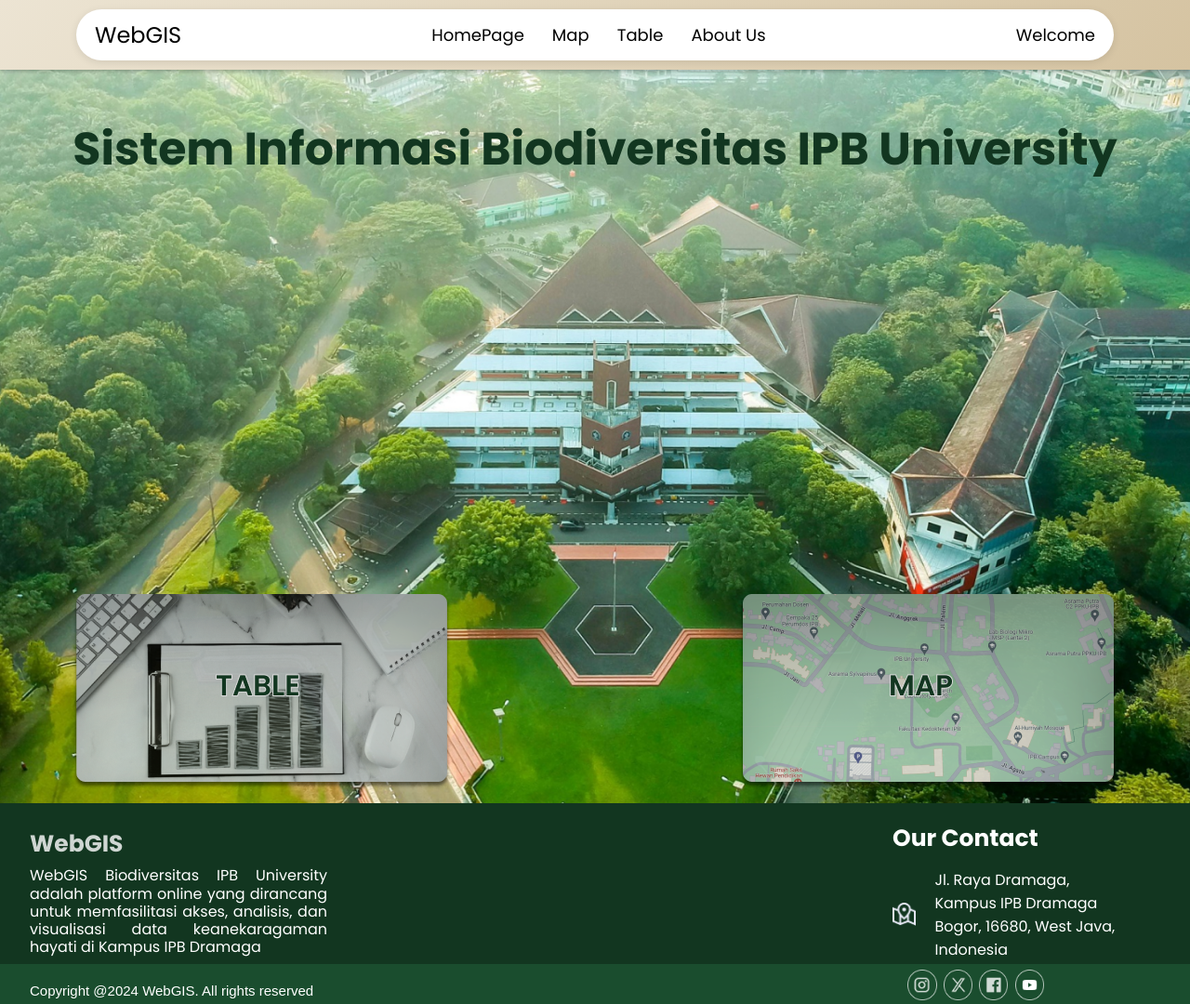
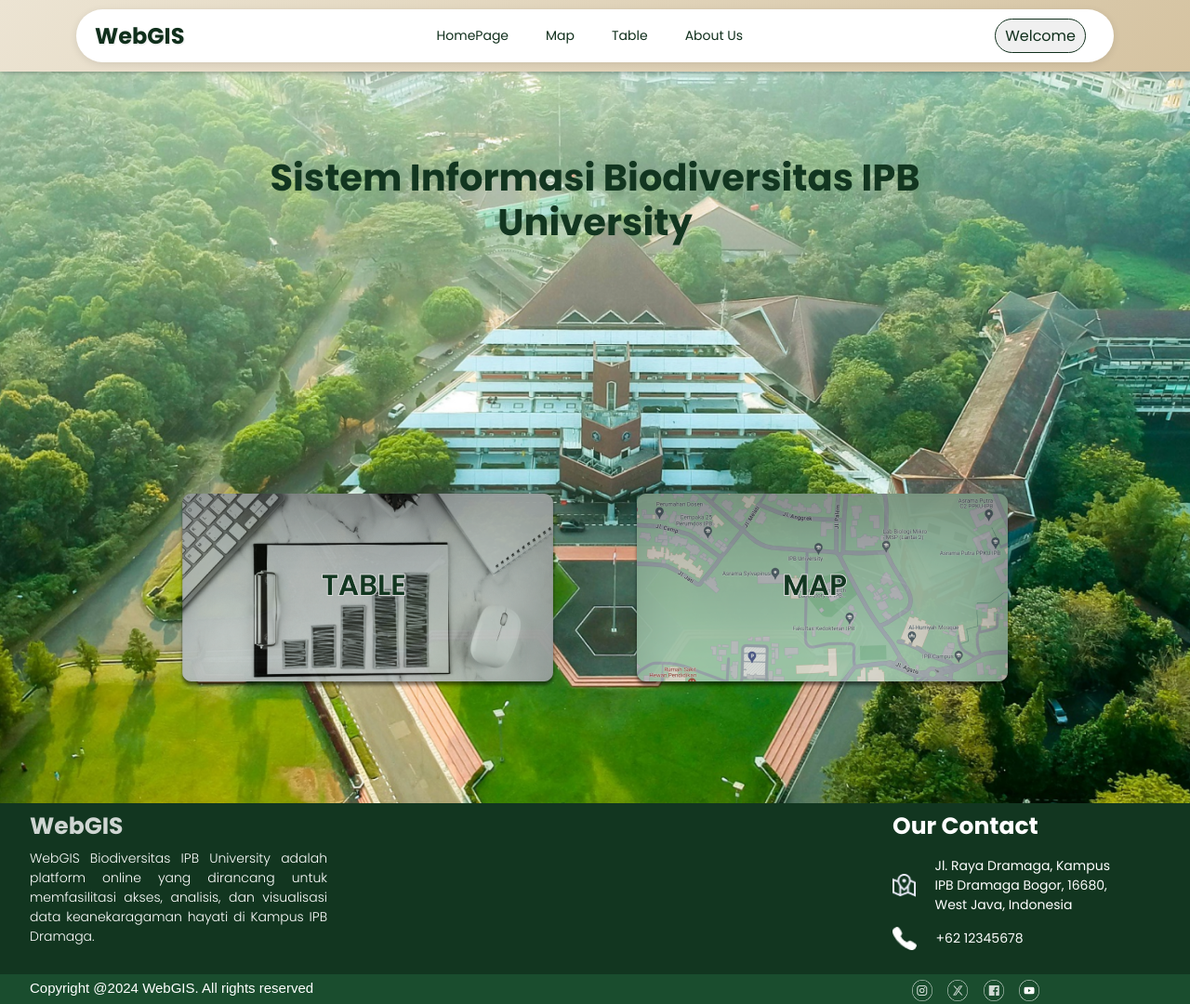
Before and after one commit to S1KomIPB/2024-K3-03-04, a PHP site: page /WebGIS_web/homepage.html in a window 1280 px wide. Shown: the whole page at 93% size. Run offline with PHP 8.4, Linux system fonts and the light colour scheme.

Commit message:
update style navbar & font

```diff
--- a/Map/styles.css
+++ b/Map/styles.css
@@ -30,7 +30,7 @@
   background-color: white;
   padding: 10px 20px;
   border-radius: 30px;
-  max-width: 900px;
+  width: 90%;
   margin: 0 auto;
   box-shadow: 0 2px 8px rgba(0, 0, 0, 0.1);
 }
--- a/Style/homepage.css
+++ b/Style/homepage.css
@@ -28,6 +28,7 @@
 .inner-middle {
   display: flex;
   flex-direction: column;
+  width: 70%;
 }
 
 .footer {
@@ -49,11 +50,11 @@
 h1 {
   color: #123620;
   font-family: Poppins;
-  font-size: 49px;
+  font-size: 40px;
   font-style: normal;
   font-weight: 700;
   line-height: 120%;
-  padding-top: 5%;
+  padding-top: 10%;
   text-align: center;
 }
 
@@ -68,7 +69,7 @@
 
 .bottom-footer {
   background-color: #1a4d2e;
-  height: 20%;
+  height: 15%;
   display: flex;
   flex-direction: row;
   justify-content: space-between;
@@ -86,7 +87,7 @@
   width: 50%;
   display: flex;
   flex-direction: column;
-  padding-top: 1.5%;
+  padding-top: 0.5%;
   padding-left: 25%;
   padding-right: 5%;
   color: #fff;
@@ -107,6 +108,7 @@
 .footer-address p,
 .footer-contact p {
   margin-left: 8%;
+  font-size: 14px;
 }
 .footer-address img,
 .footer-contact img {
@@ -118,10 +120,10 @@
   color: #fff;
   text-align: justify;
   font-family: Poppins;
-  font-size: 16px;
+  font-size: 14px;
   font-style: normal;
-  font-weight: 400;
-  line-height: 120%;
+  font-weight: 300;
+  line-height: 150%;
   padding-left: 5%;
   padding-right: 45%;
   padding-top: 1.5%;
@@ -135,14 +137,15 @@
   font-weight: 700;
   line-height: 120%;
   padding-left: 5%;
-  padding-top: 4.5%;
+  padding-top: 1.5%;
 }
 
 .map-table {
   display: flex;
   flex-direction: row;
   justify-content: space-between;
-  margin-top: 40%;
+  margin-top: 30%;
+
 }
 .btn-map,
 .btn-table {
@@ -154,7 +157,11 @@
   cursor: pointer;
   align-items: center;
   transition: transform 0.3s ease;
+
+
 }
+
+
 
 .btn-map:hover,
 .btn-table:hover {
@@ -168,7 +175,7 @@
   font-style: normal;
   font-weight: 400;
   line-height: 120%;
-  padding-top: 1.6%;
+  padding-top: 0.5%;
   padding-left: 2.5%;
 }
 
@@ -233,21 +240,39 @@
 }
 
 .logo {
-  font-size: 24px;
+    font-size: 1.5rem;
+    font-weight: bold;
+    color: #102F1C;
+    text-shadow: 1px 1px 2px rgba(0, 0, 0, 0.1);
 }
 
 .nav-link {
+  color: #102F1C;
+  font-size: 14px;
   text-decoration: none;
-  color: black;
-  font-size: 18px;
-  margin: 0 15px;
-  transition: transform 0.3s ease;
+  margin: 0 10px;
+  padding: 5px 10px;
+  transition: all 0.3s ease;
+  border-radius: 5px;
 }
 
 .nav-link:hover {
-  transform: scale(1.1);
+  background-color: #4F6F52;
+  color: white;
+  font-weight: 600;
+  box-shadow: 0 2px 4px rgba(0,0,0,0.2);
+}
+
+.right-section {
+  display: flex;
+  align-items: center;
 }
 
 .welcome-text {
-  font-size: 18px;
+  margin-right: 10px;
+  padding: 5px 10px;
+  border: solid #102F1C 1px;
+  border-radius: 20px;
+  background-color: #f0f0f0;
+  color: #102F1C;
 }
--- a/WebGIS_web/homepage.html
+++ b/WebGIS_web/homepage.html
@@ -54,7 +54,7 @@
             <p>
               WebGIS Biodiversitas IPB University adalah platform online yang
               dirancang untuk memfasilitasi akses, analisis, dan visualisasi
-              data keanekaragaman hayati di Kampus IPB Dramaga
+              data keanekaragaman hayati di Kampus IPB Dramaga.
             </p>
           </div>
 
```
